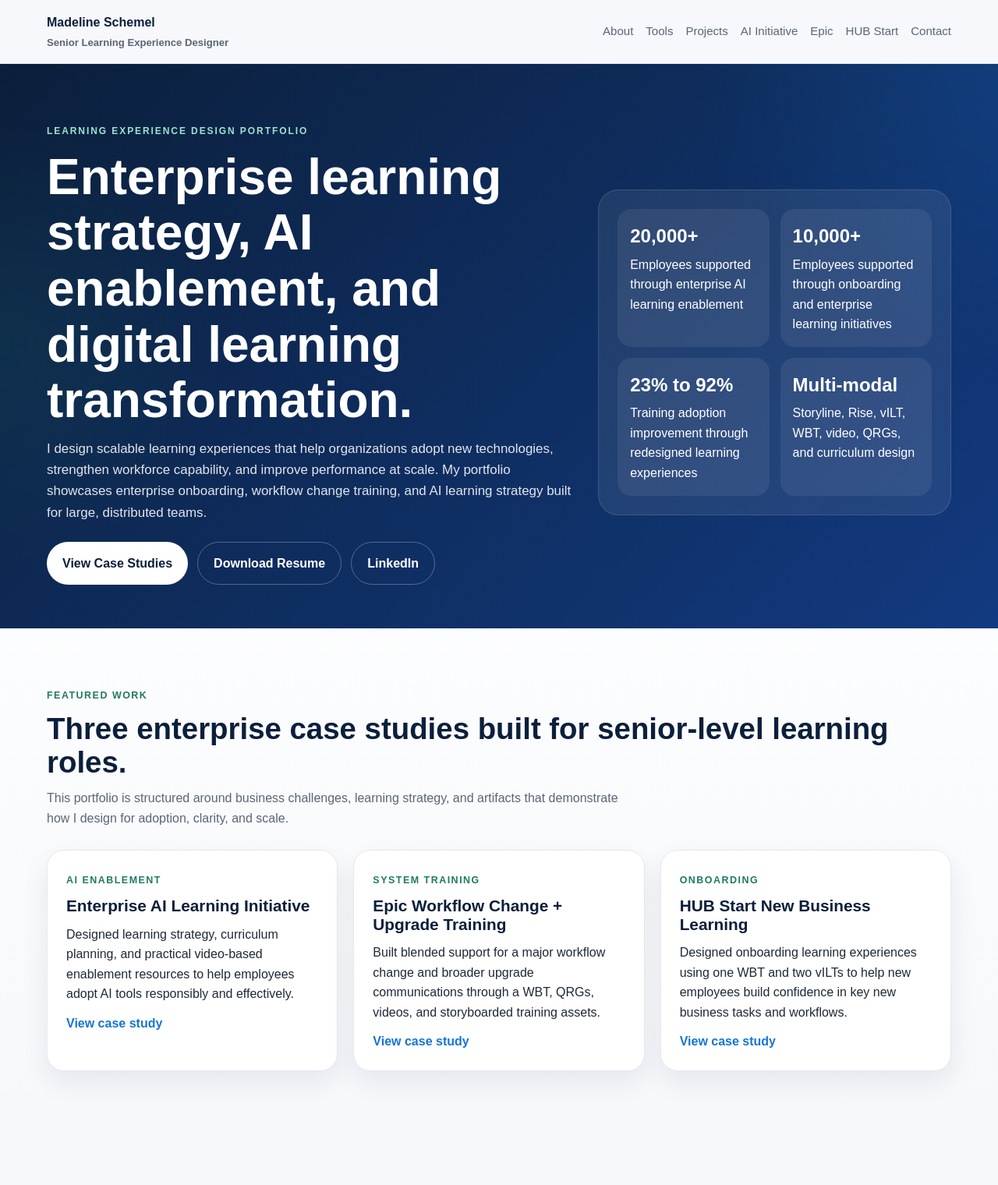
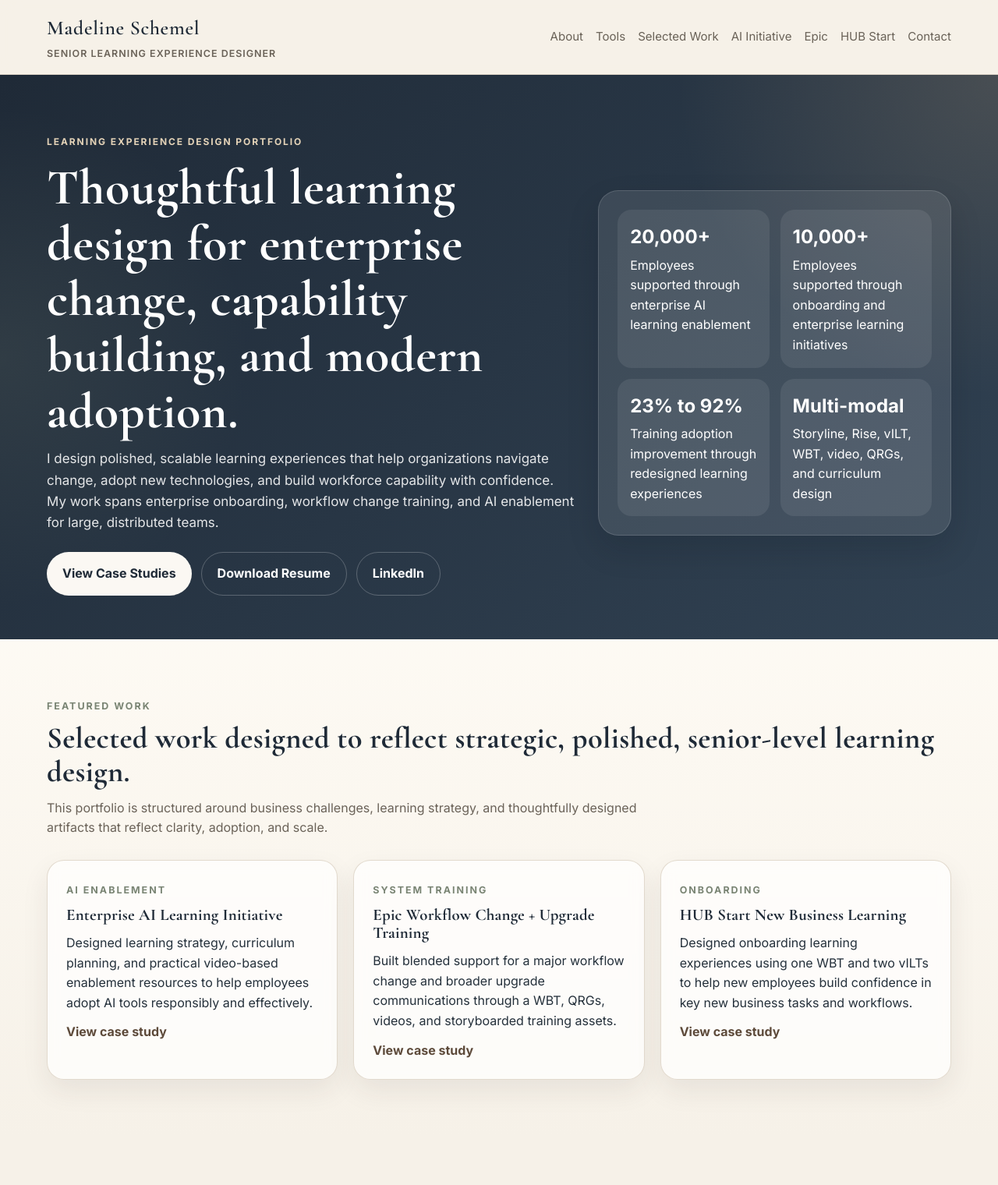
Before and after one commit to madelineschemel-96/madelineschemel.org, a plain HTML site: page index.html in a window 1280 px wide. Shown: the top 1520 px of the page at 78% size. Drawn offline with nearby package versions, Linux system fonts and the light colour scheme.

Commit message:
Update 4.21.26

```diff
--- a/index.html
+++ b/index.html
@@ -4,17 +4,24 @@
   <meta charset="UTF-8" />
   <meta name="viewport" content="width=device-width, initial-scale=1.0" />
   <title>Madeline Schemel | Senior Learning Experience Designer</title>
+  <link rel="preconnect" href="https://fonts.googleapis.com">
+  <link rel="preconnect" href="https://fonts.gstatic.com" crossorigin>
+  <link href="https://fonts.googleapis.com/css2?family=Cormorant+Garamond:wght@500;600;700&family=Inter:wght@400;500;600;700&display=swap" rel="stylesheet">
   <style>
     :root{
-      --navy:#0B1F3B;
-      --blue:#1676D2;
-      --green:#1F7A63;
-      --bg:#F6F8FB;
-      --card:#FFFFFF;
-      --text:#1F2937;
-      --muted:#5B6577;
-      --line:#E5EAF1;
-      --shadow:0 14px 34px rgba(11,31,59,.08);
+      --navy:#1F2A37;
+      --cream:#F6F1E8;
+      --warm-white:#FBF8F3;
+      --camel:#BEA07A;
+      --olive:#7A8574;
+      --brown:#5D4A3A;
+      --bg:var(--cream);
+      --card:rgba(255,255,255,.72);
+      --card-solid:#FFFFFF;
+      --text:#24303B;
+      --muted:#6A6258;
+      --line:#DED5C8;
+      --shadow:0 14px 34px rgba(53,43,34,.08);
       --radius:22px;
       --max:1160px;
     }
@@ -22,7 +29,7 @@
     html{scroll-behavior:smooth}
     body{
       margin:0;
-      font-family:Arial, Helvetica, sans-serif;
+      font-family:'Inter', Arial, sans-serif;
       color:var(--text);
       background:var(--bg);
       line-height:1.6;
@@ -32,7 +39,7 @@
     .container{width:min(calc(100% - 32px), var(--max));margin:0 auto}
     .site-header{
       position:sticky;top:0;z-index:20;
-      background:rgba(246,248,251,.92);
+      background:rgba(246,241,232,.92);
       backdrop-filter:blur(12px);
       border-bottom:1px solid var(--line);
     }
@@ -40,15 +47,15 @@
       display:flex;justify-content:space-between;align-items:center;gap:20px;
       padding:16px 0;
     }
-    .brand{font-weight:700;color:var(--navy)}
-    .brand small{display:block;font-size:.82rem;color:var(--muted);font-weight:600;margin-top:2px}
+    .brand{font-weight:600;color:var(--navy);font-family:'Cormorant Garamond', serif;font-size:1.6rem;letter-spacing:.03em}
+    .brand small{display:block;font-size:.78rem;color:var(--muted);font-weight:600;margin-top:2px;font-family:'Inter', Arial, sans-serif;letter-spacing:.08em;text-transform:uppercase}
     .nav-links{display:flex;flex-wrap:wrap;gap:16px;color:var(--muted);font-size:.94rem}
-    .nav-links a:hover{color:var(--blue)}
+    .nav-links a:hover{color:var(--camel)}
     .hero{
       background:
-        radial-gradient(circle at top right, rgba(22,118,210,.18), transparent 26%),
-        radial-gradient(circle at left center, rgba(31,122,99,.14), transparent 22%),
-        linear-gradient(135deg, var(--navy) 0%, #123A80 100%);
+        radial-gradient(circle at top right, rgba(190,160,122,.20), transparent 28%),
+        radial-gradient(circle at left center, rgba(122,133,116,.16), transparent 24%),
+        linear-gradient(135deg, #1F2A37 0%, #314253 100%);
       color:white;
       padding:72px 0 56px;
     }
@@ -64,10 +71,10 @@
       letter-spacing:.16em;
       text-transform:uppercase;
       font-weight:700;
-      color:#9DE3CF;
+      color:#E4D3B8;
       margin-bottom:14px;
     }
-    h1,h2,h3,h4{margin:0 0 12px;line-height:1.12;color:var(--navy)}
+    h1,h2,h3,h4{margin:0 0 12px;line-height:1.12;color:var(--navy);font-family:'Cormorant Garamond', serif;letter-spacing:.01em}
     .hero h1,.hero h2,.hero h3,.hero p{color:white}
     h1{font-size:clamp(2.4rem, 5vw, 4.6rem)}
     h2{font-size:clamp(1.8rem, 3vw, 2.7rem)}
@@ -81,11 +88,12 @@
       transition:transform .18s ease;
     }
     .button:hover{transform:translateY(-1px)}
-    .button.primary{background:white;color:var(--navy)}
-    .button.secondary{background:transparent;color:white;border:1px solid rgba(255,255,255,.28)}
+    .button.primary{background:var(--warm-white);color:var(--navy)}
+    .button.secondary{background:transparent;color:white;border:1px solid rgba(255,255,255,.24)}
     .hero-panel{
-      background:rgba(255,255,255,.08);
-      border:1px solid rgba(255,255,255,.12);
+      background:rgba(255,255,255,.10);
+      border:1px solid rgba(255,255,255,.14);
+      box-shadow:0 18px 42px rgba(10,13,18,.14);
       border-radius:26px;
       padding:24px;
     }
@@ -96,12 +104,12 @@
     }
     .stat{
       border-radius:18px;
-      background:rgba(255,255,255,.07);
+      background:rgba(255,255,255,.08);
       padding:16px;
     }
     .stat strong{display:block;font-size:1.5rem;margin-bottom:4px}
     .section{padding:72px 0}
-    .section.alt{background:linear-gradient(180deg, rgba(255,255,255,.7), rgba(246,248,251,.95))}
+    .section.alt{background:linear-gradient(180deg, rgba(255,252,246,.82), rgba(246,241,232,.96))}
     .lead{max-width:760px;color:var(--muted)}
     .cards-3{
       display:grid;
@@ -111,21 +119,22 @@
     }
     .card{
       background:var(--card);
-      border:1px solid var(--line);
+      border:1px solid rgba(222,213,200,.88);
       border-radius:var(--radius);
       box-shadow:var(--shadow);
       padding:24px;
+      backdrop-filter:blur(8px);
     }
     .tag{
       display:inline-block;
       font-size:.78rem;
-      letter-spacing:.12em;
+      letter-spacing:.16em;
       text-transform:uppercase;
       font-weight:700;
-      color:var(--green);
+      color:var(--olive);
       margin-bottom:10px;
     }
-    .case-link{color:var(--blue);font-weight:700}
+    .case-link{color:var(--brown);font-weight:700}
     .about-grid{
       display:grid;
       grid-template-columns:.78fr 1.22fr;
@@ -134,11 +143,13 @@
       margin-top:28px;
     }
     .headshot-card{
-      background:var(--card);
+      background:var(--card-solid);
       border:1px solid var(--line);
       border-radius:28px;
       box-shadow:var(--shadow);
       overflow:hidden;
+      max-width:290px;
+      justify-self:center;
     }
     .headshot-card img{width:100%;height:100%;object-fit:cover}
     .bullets{padding-left:18px;margin:12px 0 0}
@@ -159,7 +170,7 @@
     .tool-card .num{
       width:42px;height:42px;border-radius:14px;
       display:flex;align-items:center;justify-content:center;
-      background:#EAF5F1;color:var(--green);font-weight:700;margin-bottom:14px;
+      background:#EFE6DA;color:var(--brown);font-weight:700;margin-bottom:14px;
     }
     .list{display:grid;gap:8px;color:var(--muted)}
     .case-study{
@@ -177,7 +188,7 @@
     }
     .pill{
       display:inline-flex;align-items:center;padding:8px 12px;
-      border-radius:999px;background:#EAF5F1;color:var(--green);
+      border-radius:999px;background:#EFE6DA;color:var(--brown);
       font-size:.82rem;font-weight:700;
     }
     .case-grid{
@@ -186,7 +197,7 @@
       gap:20px;
     }
     .mini{
-      background:#FBFCFE;
+      background:#F9F5EE;
       border:1px solid var(--line);
       border-radius:20px;
       padding:20px;
@@ -212,7 +223,7 @@
     .artifact p{margin:0;color:var(--muted)}
     .artifact a{
       white-space:nowrap;
-      color:var(--blue);
+      color:var(--camel);
       font-weight:700;
     }
     .contact-card{
@@ -224,7 +235,7 @@
       margin-top:28px;
     }
     .contact-actions{display:flex;flex-wrap:wrap;gap:12px;margin-top:18px}
-    .button.blue{background:var(--blue);color:white}
+    .button.blue{background:var(--navy);color:white}
     .button.ghost{background:transparent;color:var(--navy);border:1px solid var(--line)}
     footer{padding:28px 0 52px;color:var(--muted);font-size:.92rem}
     @media (max-width: 980px){
@@ -249,7 +260,7 @@
       <nav class="nav-links">
         <a href="#about">About</a>
         <a href="#tools">Tools</a>
-        <a href="#featured">Projects</a>
+        <a href="#featured">Selected Work</a>
         <a href="#ai">AI Initiative</a>
         <a href="#epic">Epic</a>
         <a href="#hubstart">HUB Start</a>
@@ -262,8 +273,8 @@
     <div class="container hero-grid">
       <div>
         <span class="eyebrow">Learning Experience Design Portfolio</span>
-        <h1>Enterprise learning strategy, AI enablement, and digital learning transformation.</h1>
-        <p>I design scalable learning experiences that help organizations adopt new technologies, strengthen workforce capability, and improve performance at scale. My portfolio showcases enterprise onboarding, workflow change training, and AI learning strategy built for large, distributed teams.</p>
+        <h1>Thoughtful learning design for enterprise change, capability building, and modern adoption.</h1>
+        <p>I design polished, scalable learning experiences that help organizations navigate change, adopt new technologies, and build workforce capability with confidence. My work spans enterprise onboarding, workflow change training, and AI enablement for large, distributed teams.</p>
         <div class="hero-actions">
           <a class="button primary" href="#featured">View Case Studies</a>
           <a class="button secondary" href="docs/madeline-schemel-resume.pdf" target="_blank">Download Resume</a>
@@ -296,8 +307,8 @@
   <section class="section alt" id="featured">
     <div class="container">
       <span class="tag">Featured Work</span>
-      <h2>Three enterprise case studies built for senior-level learning roles.</h2>
-      <p class="lead">This portfolio is structured around business challenges, learning strategy, and artifacts that demonstrate how I design for adoption, clarity, and scale.</p>
+      <h2>Selected work designed to reflect strategic, polished, senior-level learning design.</h2>
+      <p class="lead">This portfolio is structured around business challenges, learning strategy, and thoughtfully designed artifacts that reflect clarity, adoption, and scale.</p>
 
       <div class="cards-3">
         <div class="card">
@@ -416,7 +427,7 @@
         <div>
           <span class="tag">Case Study 01</span>
           <h2>Enterprise AI Learning Initiative</h2>
-          <p class="lead">An emerging enterprise AI enablement effort focused on building internal curriculum, practical adoption resources, and scalable learning support.</p>
+          <p class="lead">An enterprise AI enablement effort focused on building foundational AI capability, responsible usage, and leadership readiness across the organization.</p>
         </div>
         <span class="pill">AI Literacy + Adoption</span>
       </div>
@@ -428,7 +439,7 @@
         </div>
         <div class="mini">
           <h3>My Role</h3>
-          <p>I am helping build the enterprise AI learning foundation through internal curriculum development, practical demonstrations, and enablement resources. This includes shaping learning content internally while also supporting broader development pathways through Udemy.</p>
+          <p>I am helping build the enterprise AI learning foundation through internal curriculum development, practical enablement resources, and leadership-focused training. This includes shaping internal learning content while also supporting broader development pathways through Udemy.</p>
         </div>
         <div class="mini">
           <h3>Solution</h3>
@@ -437,8 +448,8 @@
         <div class="mini">
           <h3>Current Focus</h3>
           <ul class="impact-list">
-            <li>Build a structured AI learning curriculum</li>
-            <li>Create practical, low-barrier learning resources</li>
+            <li>Build a structured AI learning journey from awareness to applied use</li>
+            <li>Create practical training for both employees and leaders</li>
             <li>Support employee success through internal learning and external pathways</li>
           </ul>
         </div>
@@ -447,17 +458,24 @@
       <div class="artifact-list">
         <div class="artifact">
           <div>
-            <h4>How I AI Video Demonstration</h4>
-            <p>Short learning video demonstrating practical Claude use cases for employees.</p>
+            <h4>AI Learning Journey</h4>
+            <p>Structured learning journey showing how employees progress from AI awareness and foundational prompting to practical workplace application and leadership enablement.</p>
           </div>
-          <a href="artifacts/ai/how-i-ai-demo.mp4" target="_blank">Watch video</a>
+          <a href="docs/ai-learning-journey.pdf" target="_blank">Open PPT</a>
         </div>
         <div class="artifact">
           <div>
-            <h4>AI Video Series Content Roadmap</h4>
-            <p>Curriculum plan showing monthly AI learning topics and expanded short-form content strategy.</p>
+            <h4>AI Essentials (vILT)</h4>
+            <p>Foundational virtual instructor-led training designed to introduce employees to practical AI use cases, prompt writing, and responsible AI usage in the workplace.</p>
           </div>
-          <a href="docs/ai-video-topics.pdf" target="_blank">View document</a>
+          <a href="docs/ai-essentials.zip" target="_blank">Open Presentation</a>
+        </div>
+        <div class="artifact">
+          <div>
+            <h4>AI Essentials for Leaders (vILT)</h4>
+            <p>Leadership-focused virtual instructor-led training designed to help managers guide AI adoption, encourage responsible usage, and identify opportunities for team efficiency.</p>
+          </div>
+          <a href="docs/ai-essentials-for-leaders.zip" target="_blank">Open Presentation</a>
         </div>
         <div class="artifact">
           <div>
@@ -591,14 +609,14 @@
             <h4>HUB Start Cancellation Training vILT</h4>
             <p>Virtual instructor-led training used to guide new employees through cancellation workflows and system processes.</p>
           </div>
-          <a href="docs/cancellations-vilt-pt1.pdf" target="_blank">Open PDF</a>
+          <a href="docs/cancellations-vilt-pt1.zip" target="_blank">Open Presentation</a>
         </div>
         <div class="artifact">
           <div>
             <h4>HUB Start Cancellation Training vILT Part 2</h4>
             <p>Continuation vILT expanding on cancellation workflows, reinforcing key system tasks and learner practice scenarios.</p>
           </div>
-          <a href="docs/cancellations-vilt-pt2.pdf" target="_blank">Open PDF</a>
+          <a href="docs/cancellations-vilt-pt2.zip" target="_blank">Open Presentation</a>
         </div>
       </div>
     </div>
```
Also changed, not shown: 4 other files.
